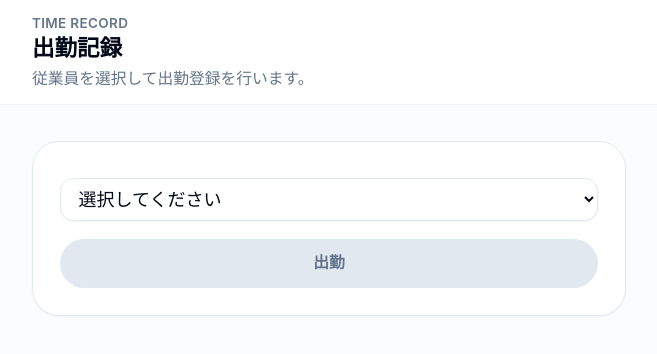
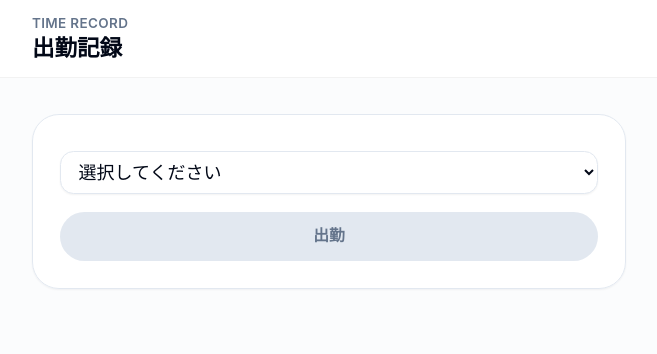
Before and after one commit to kazudmb/time-record-frontend, a React (Vite) app: page / in a window 1280 px wide. Shown: the top 354 px of the page, without its empty margins (311-968 px from the left). Built offline with nearby package versions, Linux system fonts and the light colour scheme.

Commit message:
fix: AppShellから説明文を削除

```diff
--- a/src/App.tsx
+++ b/src/App.tsx
@@ -63,7 +63,6 @@ export function App() {
   return (
     <AppShell
       title="出勤記録"
-      description="従業員を選択して出勤登録を行います。"
       primaryAction={null}
     >
       <section className="space-y-4 rounded-3xl border border-slate-200 bg-white/90 p-6 shadow-sm shadow-slate-900/5 backdrop-blur">
```
